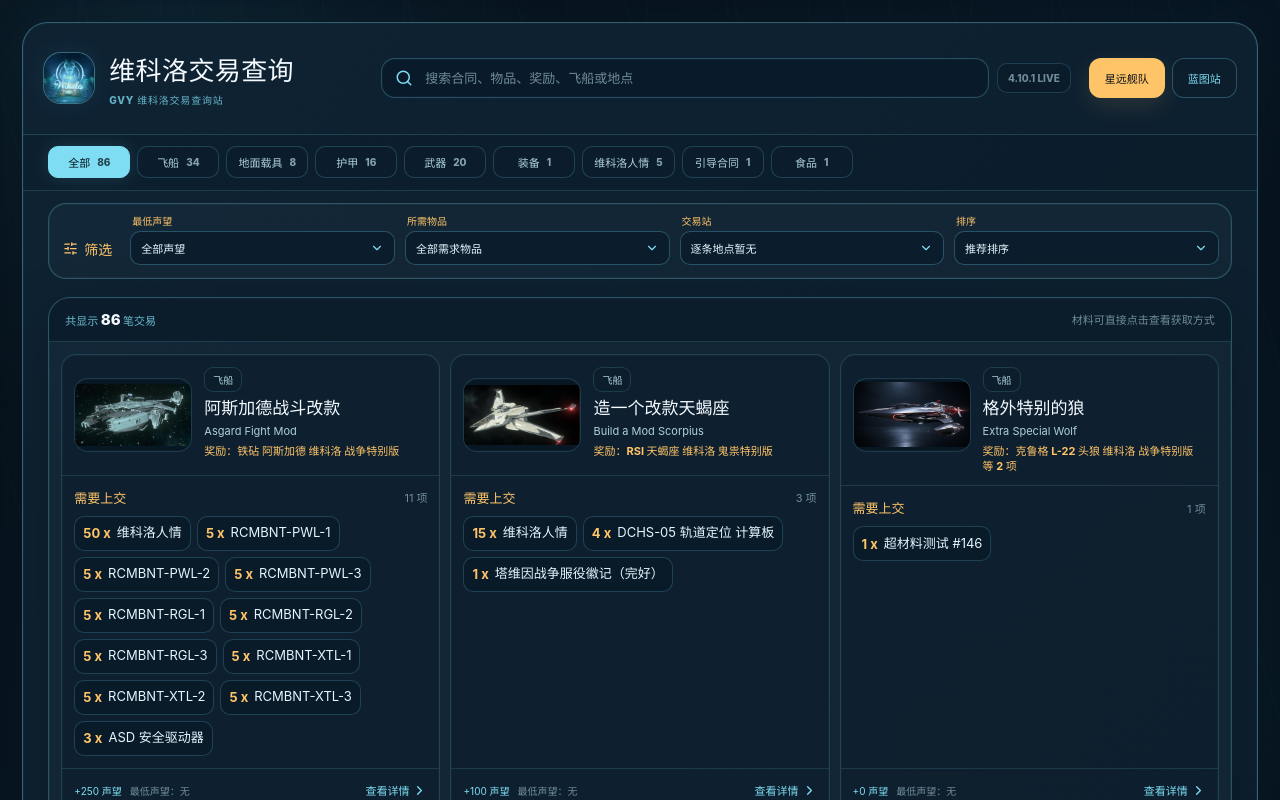
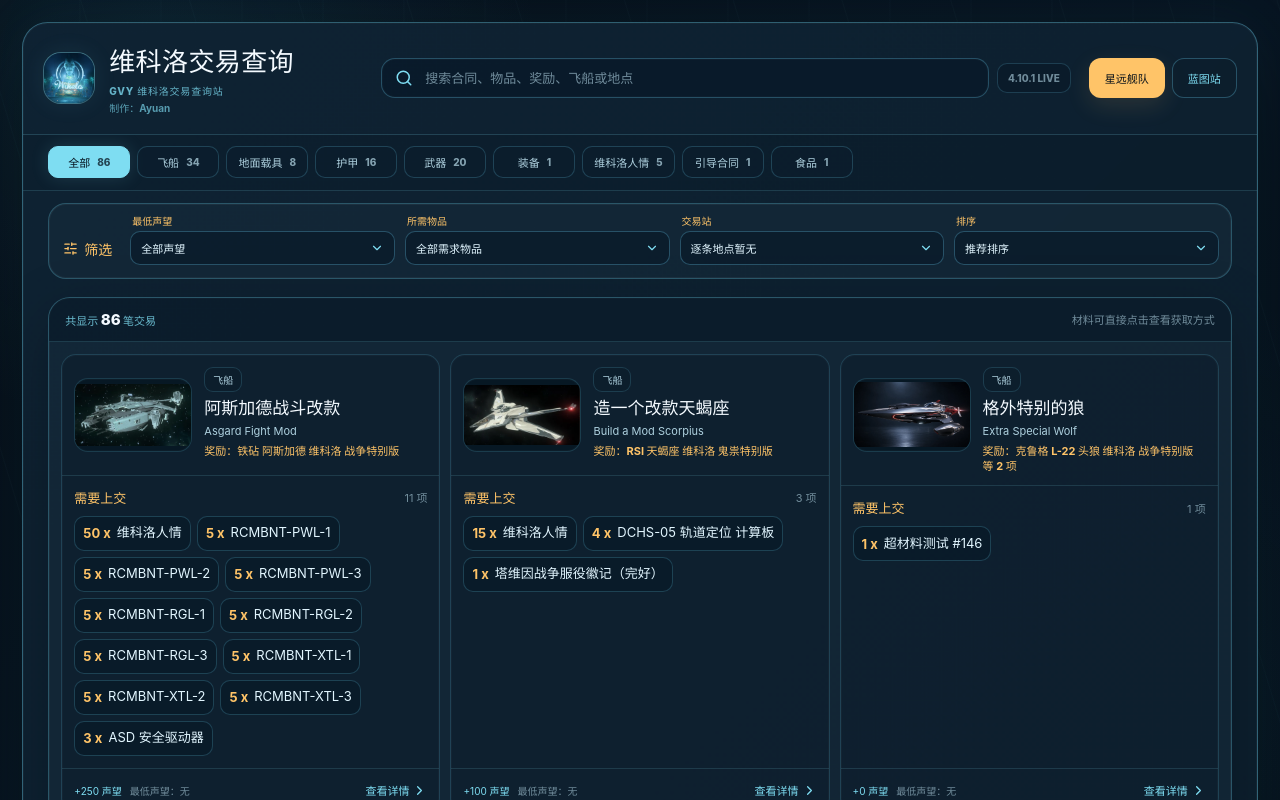
Before and after one commit to B1ndoX/gvy-wikelo-site, a React (Vite) app: page / in a window 1280 px wide. Shown: the top 800 px of the page. Built offline with nearby package versions, Linux system fonts and the light colour scheme.

Commit message:
feat: add Ayuan credits to header and trade details

```diff
--- a/src/App.tsx
+++ b/src/App.tsx
@@ -237,6 +237,7 @@ export default function App() {
           <div>
             <p className="eyebrow">GVY 维科洛交易查询站</p>
             <h1>维科洛交易查询</h1>
+            <p className="brand-credit">制作：Ayuan</p>
           </div>
         </div>
         <div className="search-cluster">
@@ -425,6 +426,7 @@ function TradeDetail({ trade, itemById, onItemClick, onImageOpen }: {
           {secondaryName(trade.name) && <p>{secondaryName(trade.name)}</p>}
           <span className="category-chip">{categoryLabel(trade.category)}</span>
         </div>
+        <small className="detail-credit">制作：Ayuan</small>
       </div>
 
       <section className="detail-section">
--- a/src/blueprint-theme.css
+++ b/src/blueprint-theme.css
@@ -126,6 +126,15 @@ body {
   font-weight: 760;
   letter-spacing: 0.08em;
   text-transform: none;
+}
+
+.brand .brand-credit {
+  order: 3;
+  margin: 3px 0 0;
+  color: rgba(126, 221, 242, 0.65);
+  font-size: 10px;
+  font-weight: 650;
+  line-height: 1.4;
 }
 
 .search-cluster {
@@ -670,6 +679,20 @@ main {
   border-bottom-color: rgba(126, 221, 242, 0.16);
 }
 
+.detail-hero {
+  position: relative;
+  padding-bottom: 30px;
+}
+
+.detail-credit {
+  position: absolute;
+  right: 0;
+  bottom: 8px;
+  color: rgba(126, 221, 242, 0.65);
+  font-size: 10px;
+  line-height: 1.4;
+}
+
 .detail-heading h2,
 .item-modal-head h2 {
   color: var(--text-strong);
```
Also changed, not shown: 1 other file (tests, documents, lock files or other folders).
